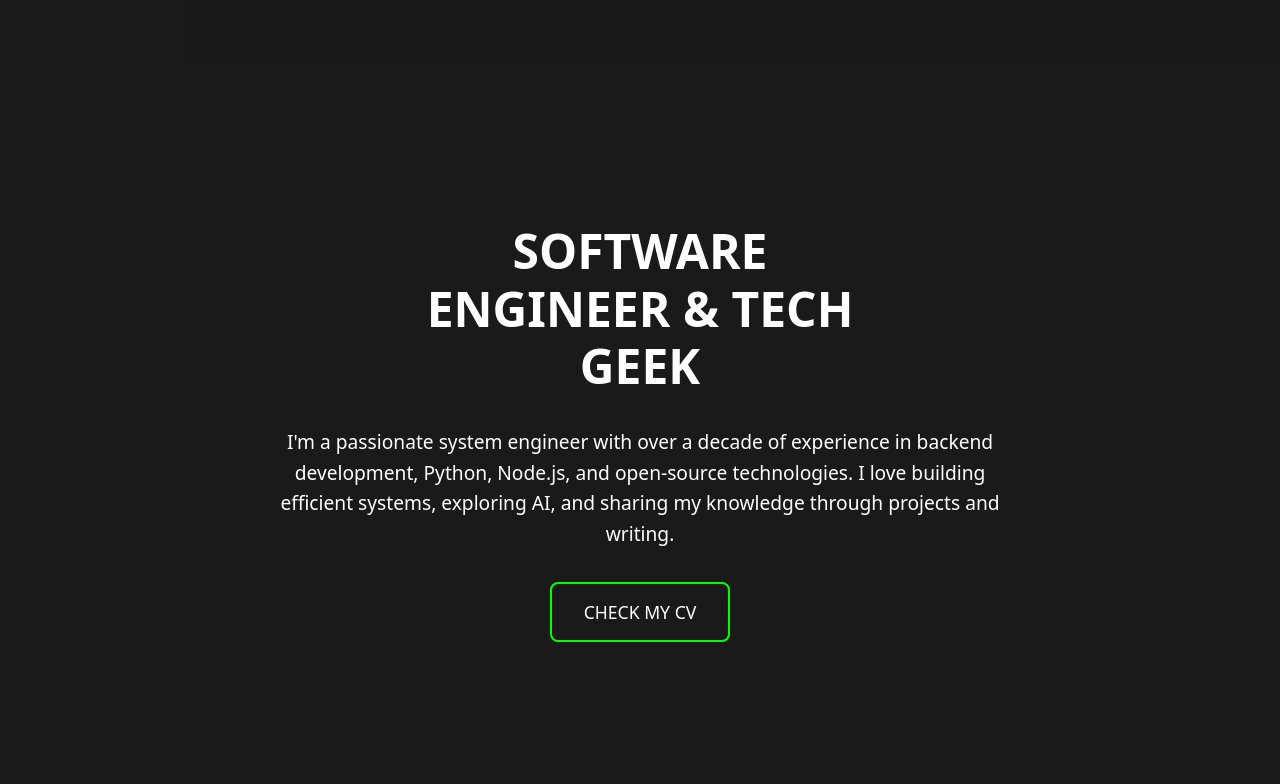
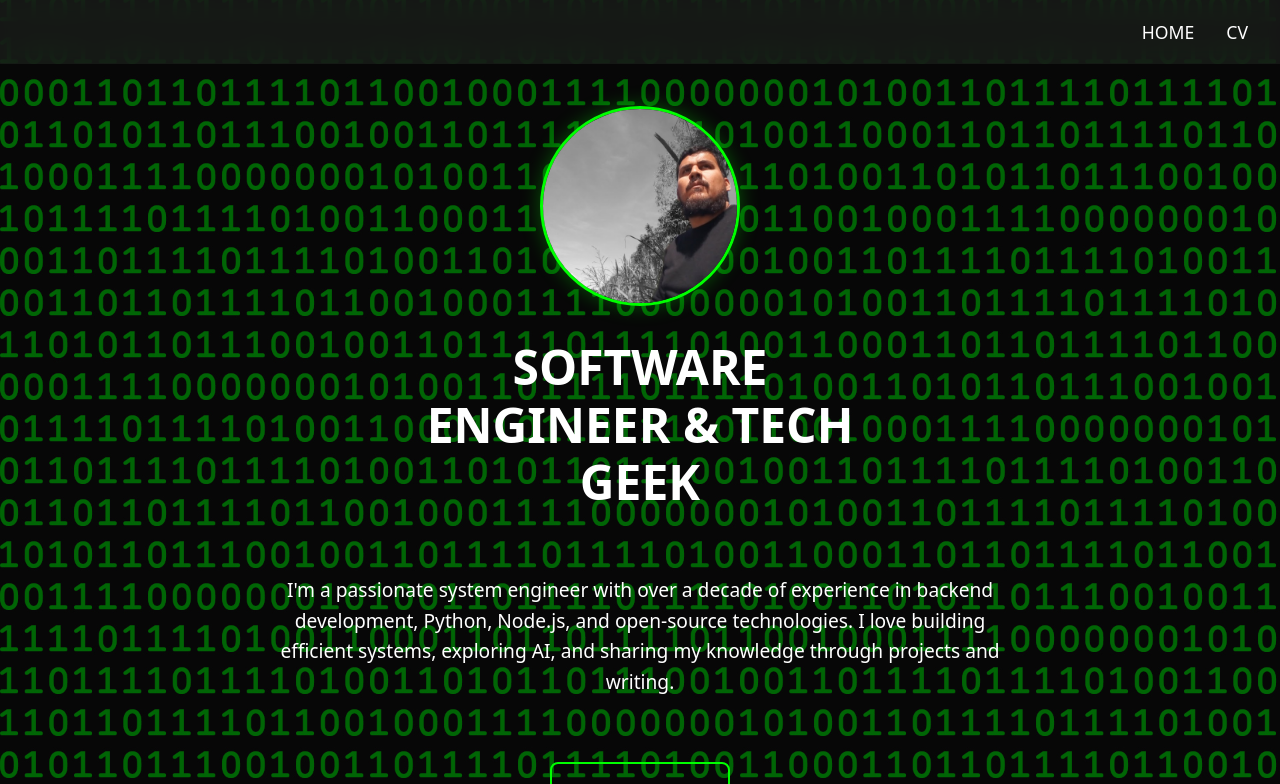
Before and after one commit to ozkar-co/personal-site, a React (Vite) app: page / in a window 1280 px wide. Shown: the top 784 px of the page. Built offline with nearby package versions, Linux system fonts and the light colour scheme.

Commit message:
Refactor Vite config and enhance styling.

```diff
--- a/src/App.css
+++ b/src/App.css
@@ -1,7 +1,5 @@
 #root {
-  max-width: 1280px;
-  margin: 0 auto;
-  padding: 2rem;
+  width: 100%;
   text-align: center;
 }
 
@@ -59,6 +57,10 @@ body {
   background-color: var(--primary-color);
   color: var(--text-color);
   font-family: system-ui, -apple-system, sans-serif;
+  background-image: url('./assets/bg.jpg');
+  background-size: cover;
+  background-position: center;
+  background-attachment: fixed;
 }
 
 .app {
@@ -69,6 +71,7 @@ body {
 
 /* Header */
 .header {
+  height: 64px;
   padding: 1rem 2rem;
   position: fixed;
   width: 100%;
@@ -79,6 +82,11 @@ body {
   display: flex;
   justify-content: flex-end;
   align-items: center;
+}
+
+main {
+  padding-top: 64px;
+  width: 100%;
 }
 
 .nav-menu {
@@ -142,6 +150,10 @@ body {
   max-width: 800px;
   margin: 0 auto;
   padding: 0 1rem;
+  display: flex;
+  flex-direction: column;
+  align-items: center;
+  gap: 2rem;
 }
 
 .hero h1 {
@@ -169,6 +181,15 @@ body {
 .cta-button:hover {
   background: var(--accent-color);
   color: var(--primary-color);
+}
+
+.profile-image {
+  width: 200px;
+  height: 200px;
+  border-radius: 50%;
+  object-fit: cover;
+  border: 3px solid var(--accent-color);
+  box-shadow: 0 0 20px rgba(0, 255, 0, 0.3);
 }
 
 /* Skills Section */
--- a/src/App.tsx
+++ b/src/App.tsx
@@ -1,6 +1,7 @@
 import { useState } from 'react'
 import { FaGithub, FaLinkedin, FaTwitter } from 'react-icons/fa'
 import './App.css'
+import introImage from './assets/intro.jpg'
 
 function App() {
   const [isMenuOpen, setIsMenuOpen] = useState(false)
@@ -31,6 +32,7 @@ function App() {
       <main>
         <section id="hero" className="hero">
           <div className="hero-content">
+            <img src={introImage} alt="Profile" className="profile-image" />
             <h1>SOFTWARE<br />ENGINEER & TECH<br />GEEK</h1>
             <p>
               I'm a passionate system engineer with over a decade of experience in backend development,
--- a/vite.config.ts
+++ b/vite.config.ts
@@ -3,6 +3,5 @@ import react from '@vitejs/plugin-react'
 
 // https://vitejs.dev/config/
 export default defineConfig({
-  plugins: [react()],
-  base: '/personal-site/',
+  plugins: [react()]
 })
```
Also changed, not shown: src/types.d.ts (added, +19 -0 lines).
